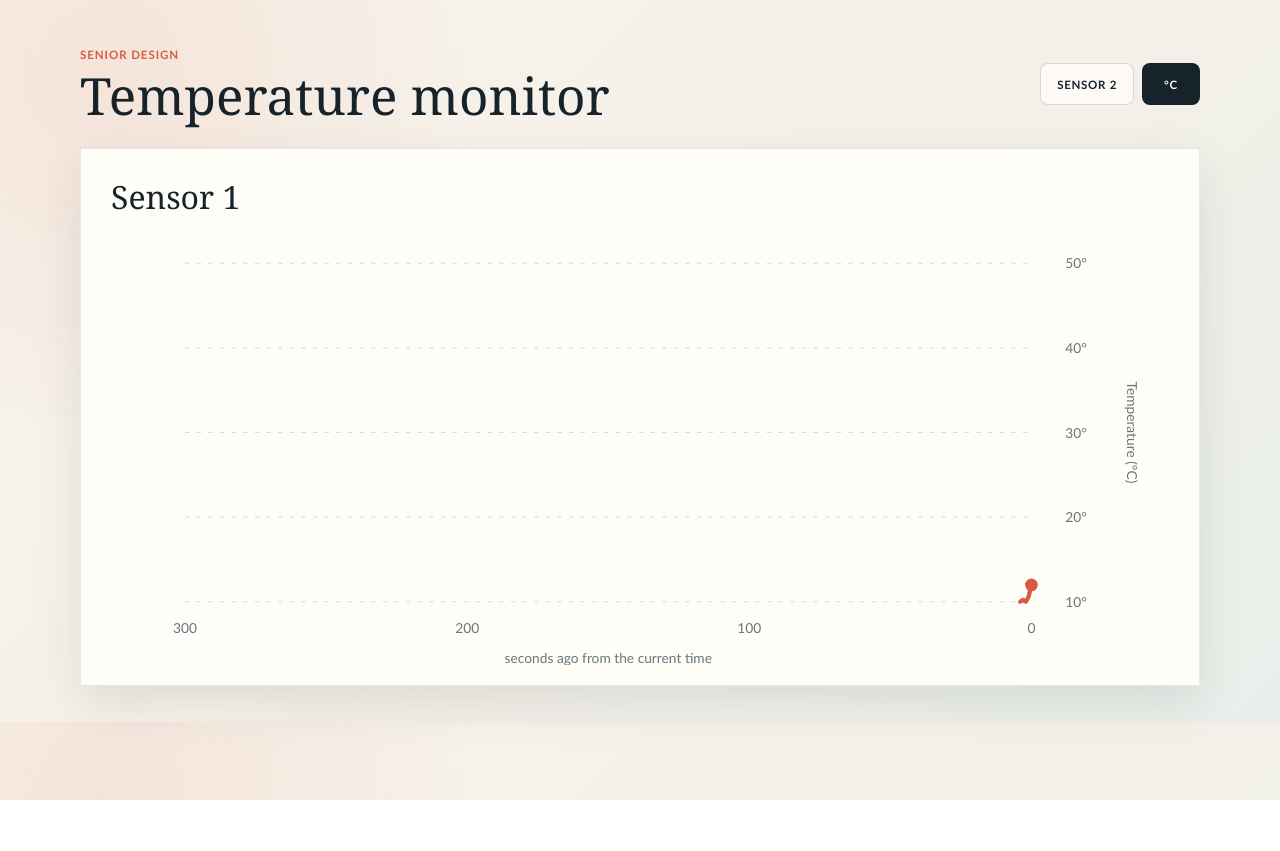
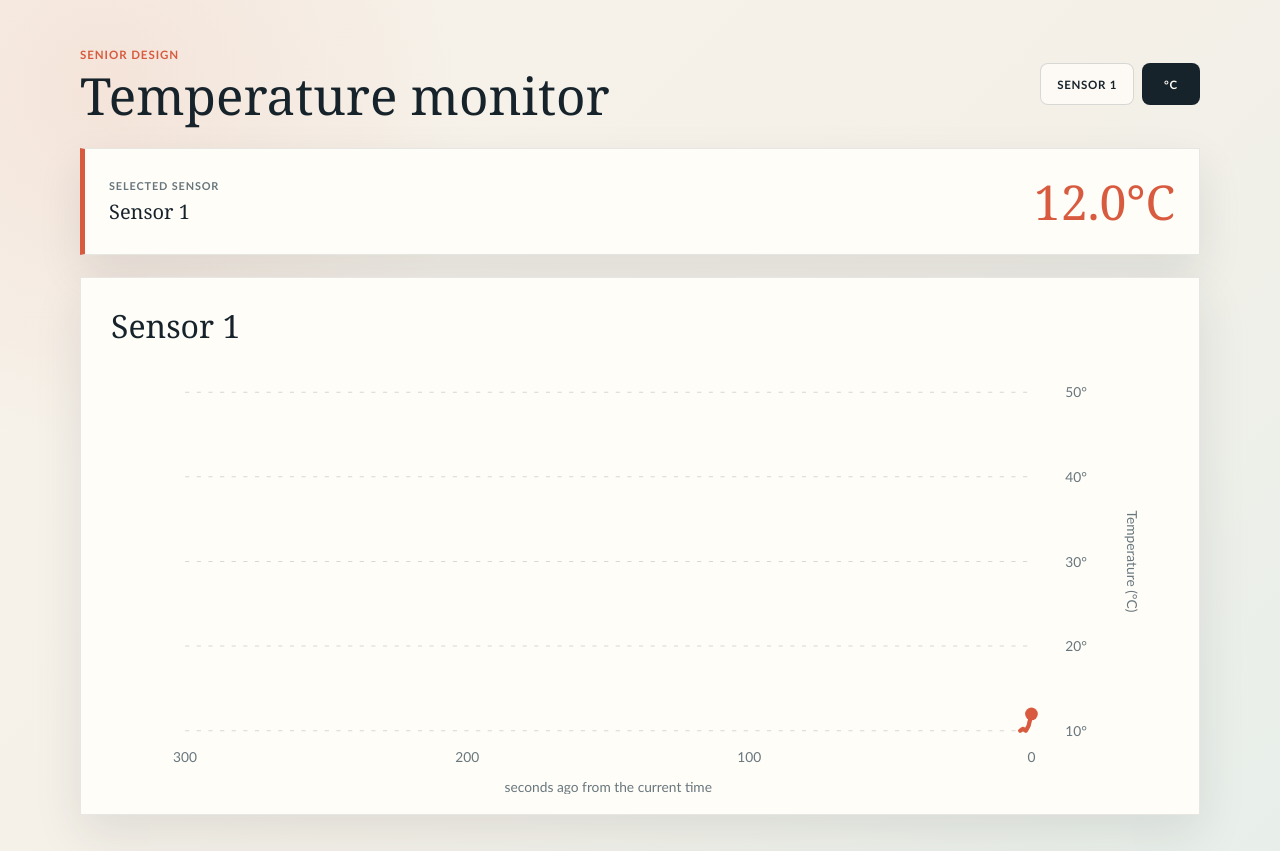
Before and after one commit to akaiser05/tempwebsitelab1, a plain HTML site: page index.html in a window 1280 px wide. Before the commit the page ends 800 px from the top, so only its background shows below. Drawn offline with Linux system fonts and the light colour scheme.

Commit message:
feat: adding live temperature box

```diff
--- a/index.html
+++ b/index.html
@@ -16,13 +16,21 @@
             </div>
             <div class="controls" aria-label="Dashboard controls">
                 <button id="sensor-toggle" class="control-button" type="button" aria-pressed="false">
-                    Sensor 2
+                    Sensor 1
                 </button>
                 <button id="unit-toggle" class="control-button control-button-unit" type="button" aria-pressed="false">
                     °C
                 </button>
             </div>
         </header>
+
+        <section class="current-reading" aria-live="polite" aria-label="Selected sensor temperature">
+            <div>
+                <span class="reading-label">Selected sensor</span>
+                <strong id="selected-sensor">Sensor 1</strong>
+            </div>
+            <strong id="current-temperature" class="current-temperature">-- °C</strong>
+        </section>
 
         <section id="sensor-panel-1" class="chart-panel" aria-label="Sensor 1 temperature graph">
             <div class="panel-heading">
--- a/script.js
+++ b/script.js
@@ -1,5 +1,7 @@
 const unitToggle = document.querySelector('#unit-toggle');
 const sensorToggle = document.querySelector('#sensor-toggle');
+const selectedSensor = document.querySelector('#selected-sensor');
+const currentTemperature = document.querySelector('#current-temperature');
 const sensorPanels = [
     document.querySelector('#sensor-panel-1'),
     document.querySelector('#sensor-panel-2')
@@ -35,6 +37,18 @@ function chartY(temperature) {
 
 function toDisplayTemperature(celsius) {
     return isFahrenheit ? celsius * 9 / 5 + 32 : celsius;
+}
+
+function updateCurrentTemperature(readings) {
+    if (readings !== (visibleSensor === 1 ? sensor1Readings : sensor2Readings)) {
+        return;
+    }
+
+    const latestReading = readings.at(-1);
+    currentTemperature.textContent = latestReading
+        ? `${toDisplayTemperature(latestReading.temperature).toFixed(1)}°${isFahrenheit ? 'F' : 'C'}`
+        : `-- °${isFahrenheit ? 'F' : 'C'}`;
+    selectedSensor.textContent = `Sensor ${visibleSensor}`;
 }
 
 function getTemperatureRange() {
@@ -94,6 +108,8 @@ function renderChart(readings) {
         latestPoint.setAttribute('cx', chartX(0));
         latestPoint.setAttribute('cy', chartY(getTemperatureRange().minimum));
     }
+
+    updateCurrentTemperature(readings);
 }
 
 function drawAxes(chartNumber) {
@@ -144,7 +160,8 @@ sensorToggle.addEventListener('click', () => {
         panel.hidden = index + 1 !== visibleSensor;
     });
     sensorToggle.setAttribute('aria-pressed', String(visibleSensor === 2));
-    sensorToggle.textContent = `Sensor ${notVisibleSensor}`;
+    sensorToggle.textContent = `Sensor ${visibleSensor}`;
+    updateCurrentTemperature(visibleSensor === 1 ? sensor1Readings : sensor2Readings);
 });
 
 const sensor1RandomTemperature = () => (Math.random() - 0.5) * 8;
--- a/style.css
+++ b/style.css
@@ -92,6 +92,40 @@ h2 {
     display: flex;
     align-items: center;
     gap: 8px;
+}
+
+.current-reading {
+    display: flex;
+    align-items: center;
+    justify-content: space-between;
+    gap: 24px;
+    margin-bottom: 22px;
+    padding: 20px 24px;
+    border: 1px solid rgba(23, 35, 43, 0.1);
+    border-left: 5px solid var(--accent);
+    background: var(--panel);
+    box-shadow: var(--shadow);
+}
+
+.reading-label {
+    display: block;
+    margin-bottom: 6px;
+    color: var(--muted);
+    font: 700 0.68rem 'Trebuchet MS', Arial, sans-serif;
+    letter-spacing: 0.08em;
+    text-transform: uppercase;
+}
+
+#selected-sensor {
+    font-size: 1.25rem;
+    font-weight: 400;
+}
+
+.current-temperature {
+    color: var(--accent);
+    font-size: clamp(2rem, 5vw, 3rem);
+    font-weight: 400;
+    white-space: nowrap;
 }
 
 .control-button {
@@ -259,6 +293,10 @@ h2 {
         width: 100%;
     }
 
+    .current-reading {
+        padding: 18px;
+    }
+
     .control-button:first-child {
         flex: 1;
     }
```
